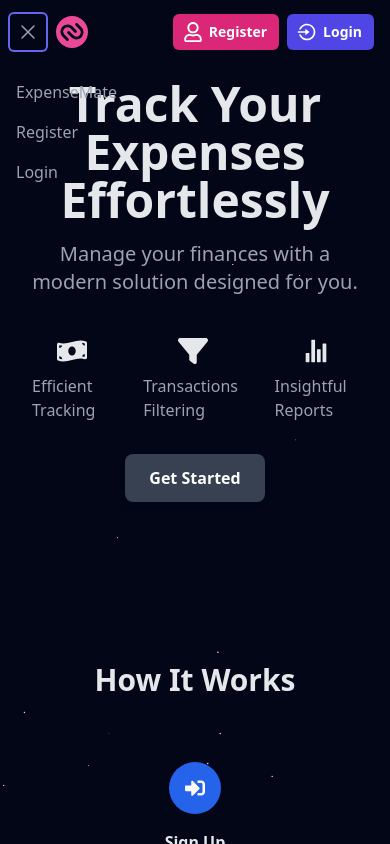
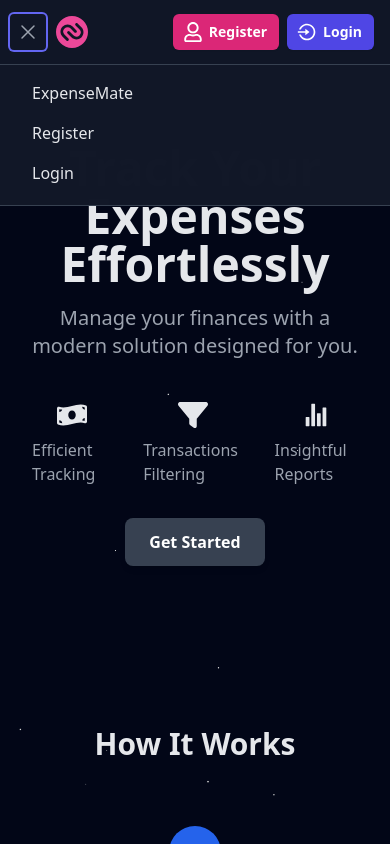
Before and after one commit to TejaNaik15/mern-expensetracker, a React (Vite) app in the folder frontend/: page / in a window 390 px wide. Both pictures are taken after a click on the button "Open main menu". Shown: the top 844 px of the page. Built offline with nearby package versions, Linux system fonts and the light colour scheme.

Commit message:
fix(backend): connect db BEFORE listening, fix mobile navbar brand text, improve responsive styles

```diff
--- a/frontend/src/components/AuroraHero.jsx
+++ b/frontend/src/components/AuroraHero.jsx
@@ -39,7 +39,7 @@ export const AuroraHero = ({ children }) => {
           <Stars radius={50} count={2500} factor={4} fade speed={2} />
         </Canvas>
       </div>
-      <div className="relative z-10 min-h-screen">
+      <div className="relative z-10 min-h-screen pt-16">
         {children}
       </div>
     </motion.section>
--- a/frontend/src/components/Navbar/PrivateNavbar.jsx
+++ b/frontend/src/components/Navbar/PrivateNavbar.jsx
@@ -22,12 +22,12 @@ export default function PrivateNavbar() {
   };
 
   return (
-    <Disclosure as="nav" className="fixed w-full z-50 top-0">
+    <Disclosure as="nav" className="fixed w-full z-50 top-0 bg-gray-900/95 border-b border-gray-700">
       {({ open }) => (
         <>
           <div className="mx-auto max-w-7xl px-4 sm:px-6 lg:px-8">
             <div className="flex h-16 justify-start items-center">
-              <div className="flex justify-center flex-row w-full">
+              <div className="flex justify-center flex-row w-full items-center">
                 <div className="-ml-2 mr-2 flex items-left md:hidden">
 
                   <Disclosure.Button className="relative inline-flex items-center justify-center rounded-md p-2 text-gray-400 hover:bg-gray-700 hover:text-gray-200 focus:outline-none focus:ring-2 focus:ring-inset focus:ring-indigo-500">
@@ -149,20 +149,20 @@ export default function PrivateNavbar() {
             </div>
           </div>
 
-          <Disclosure.Panel className="md:hidden">
-            <div className="space-y-1 pb-3 pt-2">
+          <Disclosure.Panel className="md:hidden bg-gray-900/95 border-t border-gray-700">
+            <div className="space-y-1 pb-3 pt-2 px-4">
               <Link to="/">
                 <Disclosure.Button
                   as="button"
-                  className="block border-l-4 border-transparent py-2 pl-3 pr-4 text-base font-medium text-gray-400 hover:border-gray-300 hover:bg-gray-700 hover:text-gray-200 sm:pl-5 sm:pr-6"
+                  className="block border-l-4 border-transparent py-2 pl-3 pr-4 text-base font-medium text-gray-200 hover:border-gray-300 hover:bg-gray-800 hover:text-gray-100 sm:pl-5 sm:pr-6"
                 >
-                  MasyncTracker
+                  ExpenseMate
                 </Disclosure.Button>
               </Link>
               <Link to="/add-transaction">
                 <Disclosure.Button
                   as="button"
-                  className="block border-l-4 border-transparent py-2 pl-3 pr-4 text-base font-medium text-gray-400 hover:border-gray-300 hover:bg-gray-700 hover:text-gray-200 sm:pl-5 sm:pr-6"
+                  className="block border-l-4 border-transparent py-2 pl-3 pr-4 text-base font-medium text-gray-200 hover:border-gray-300 hover:bg-gray-800 hover:text-gray-100 sm:pl-5 sm:pr-6"
                 >
                   Add Transaction
                 </Disclosure.Button>
@@ -170,7 +170,7 @@ export default function PrivateNavbar() {
               <Link to="/add-category">
                 <Disclosure.Button
                   as="button"
-                  className="block border-l-4 border-transparent py-2 pl-3 pr-4 text-base font-medium text-gray-400 hover:border-gray-300 hover:bg-gray-700 hover:text-gray-200 sm:pl-5 sm:pr-6"
+                  className="block border-l-4 border-transparent py-2 pl-3 pr-4 text-base font-medium text-gray-200 hover:border-gray-300 hover:bg-gray-800 hover:text-gray-100 sm:pl-5 sm:pr-6"
                 >
                   Add Category
                 </Disclosure.Button>
@@ -178,7 +178,7 @@ export default function PrivateNavbar() {
               <Link to="/categories">
                 <Disclosure.Button
                   as="button"
-                  className="block border-l-4 border-transparent py-2 pl-3 pr-4 text-base font-medium text-gray-400 hover:border-gray-300 hover:bg-gray-700 hover:text-gray-200 sm:pl-5 sm:pr-6"
+                  className="block border-l-4 border-transparent py-2 pl-3 pr-4 text-base font-medium text-gray-200 hover:border-gray-300 hover:bg-gray-800 hover:text-gray-100 sm:pl-5 sm:pr-6"
                 >
                   Categories
                 </Disclosure.Button>
@@ -186,7 +186,7 @@ export default function PrivateNavbar() {
               <Link to="/profile">
                 <Disclosure.Button
                   as="button"
-                  className="block border-l-4 border-transparent py-2 pl-3 pr-4 text-base font-medium text-gray-400 hover:border-gray-300 hover:bg-gray-700 hover:text-gray-200 sm:pl-5 sm:pr-6"
+                  className="block border-l-4 border-transparent py-2 pl-3 pr-4 text-base font-medium text-gray-200 hover:border-gray-300 hover:bg-gray-800 hover:text-gray-100 sm:pl-5 sm:pr-6"
                 >
                   Profile
                 </Disclosure.Button>
@@ -194,14 +194,14 @@ export default function PrivateNavbar() {
               <Link to="/dashboard">
                 <Disclosure.Button
                   as="button"
-                  className="block border-l-4 border-transparent py-2 pl-3 pr-4 text-base font-medium text-gray-400 hover:border-gray-300 hover:bg-gray-700 hover:text-gray-200 sm:pl-5 sm:pr-6"
+                  className="block border-l-4 border-transparent py-2 pl-3 pr-4 text-base font-medium text-gray-200 hover:border-gray-300 hover:bg-gray-800 hover:text-gray-100 sm:pl-5 sm:pr-6"
                 >
                   My Dashboard
                 </Disclosure.Button>
               </Link>
             </div>
 
-            <div className="border-t border-gray-700 pb-3 pt-4">
+            <div className="border-t border-gray-700 pb-3 pt-4 px-4">
               <div className="mt-3 space-y-1">
                 <Disclosure.Button
                   as="button"
--- a/frontend/src/components/Navbar/PublicNavbar.jsx
+++ b/frontend/src/components/Navbar/PublicNavbar.jsx
@@ -10,11 +10,11 @@ import { FaBlog } from "react-icons/fa";
 
 export default function PublicNavbar() {
   return (
-    <Disclosure as="nav" className="fixed w-full z-50 top-0">
+    <Disclosure as="nav" className="fixed w-full z-50 top-0 bg-gray-900/95 border-b border-gray-700">
       {({ open }) => (
         <>
           <div className="mx-auto max-w-7xl px-4 sm:px-6 lg:px-8">
-            <div className="flex h-16 justify-between">
+            <div className="flex h-16 justify-between items-center">
               <div className="flex">
                 <div className="-ml-2 mr-2 flex items-center md:hidden">
 
@@ -73,12 +73,12 @@ export default function PublicNavbar() {
             </div>
           </div>
 
-          <Disclosure.Panel className="md:hidden">
-            <div className="space-y-1 pb-3 pt-2">
+          <Disclosure.Panel className="md:hidden bg-gray-900/95 border-t border-gray-700">
+            <div className="space-y-1 pb-3 pt-2 px-4">
               <Link to="/">
-                <Disclosure.Button
+                  <Disclosure.Button
                   as="button"
-                  className="block border-l-4 border-transparent py-2 pl-3 pr-4 text-base font-medium text-gray-400 hover:border-gray-300 hover:bg-gray-700 hover:text-gray-200 sm:pl-5 sm:pr-6"
+                  className="block border-l-4 border-transparent py-2 pl-3 pr-4 text-base font-medium text-gray-200 hover:border-gray-300 hover:bg-gray-800 hover:text-gray-100 sm:pl-5 sm:pr-6"
                 >
                   ExpenseMate
                 </Disclosure.Button>
@@ -87,7 +87,7 @@ export default function PublicNavbar() {
               <Link to="/register">
                 <Disclosure.Button
                   as="button"
-                  className="block border-l-4 border-transparent py-2 pl-3 pr-4 text-base font-medium text-gray-400 hover:border-gray-300 hover:bg-gray-700 hover:text-gray-200 sm:pl-5 sm:pr-6"
+                  className="block border-l-4 border-transparent py-2 pl-3 pr-4 text-base font-medium text-gray-200 hover:border-gray-300 hover:bg-gray-800 hover:text-gray-100 sm:pl-5 sm:pr-6"
                 >
                   Register
                 </Disclosure.Button>
@@ -95,7 +95,7 @@ export default function PublicNavbar() {
               <Link to="/login">
                 <Disclosure.Button
                   as="button"
-                  className="block border-l-4 border-transparent py-2 pl-3 pr-4 text-base font-medium text-gray-400 hover:border-gray-300 hover:bg-gray-700 hover:text-gray-200 sm:pl-5 sm:pr-6"
+                  className="block border-l-4 border-transparent py-2 pl-3 pr-4 text-base font-medium text-gray-200 hover:border-gray-300 hover:bg-gray-800 hover:text-gray-100 sm:pl-5 sm:pr-6"
                 >
                   Login
                 </Disclosure.Button>
```
Also changed, not shown: 1 other file (tests, documents, lock files or other folders).
